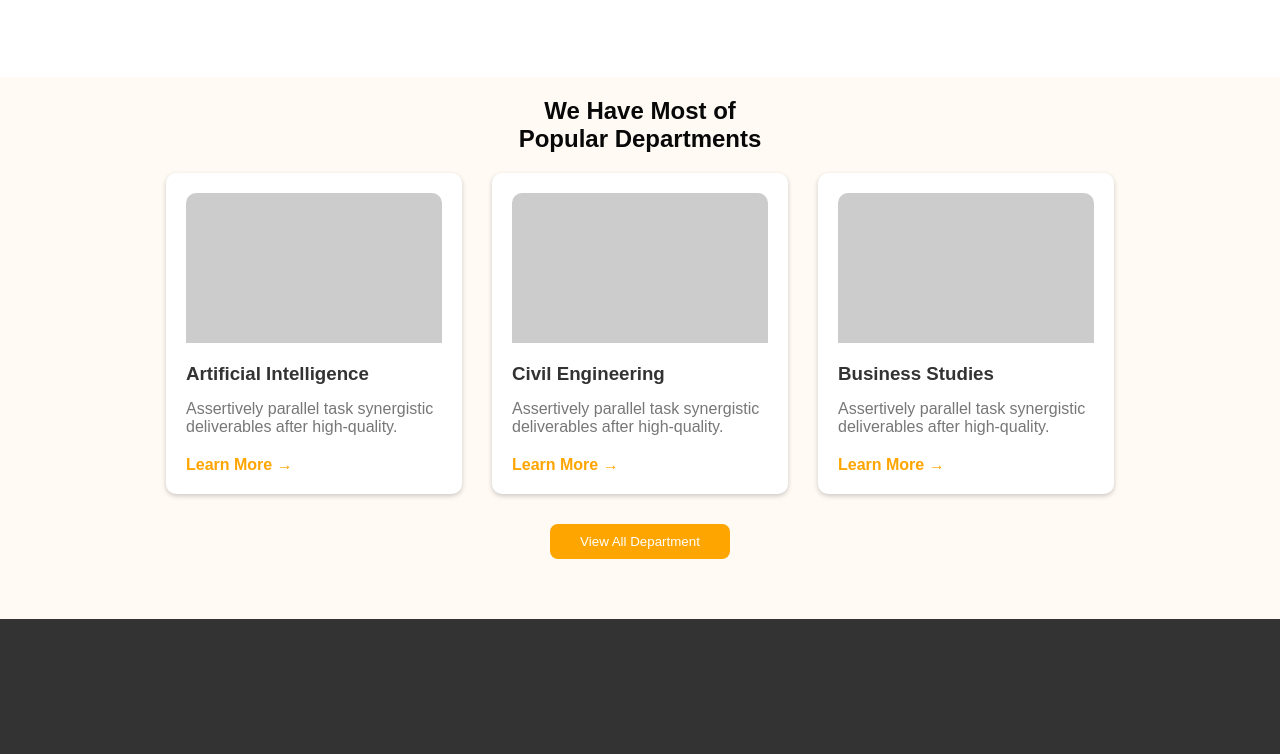
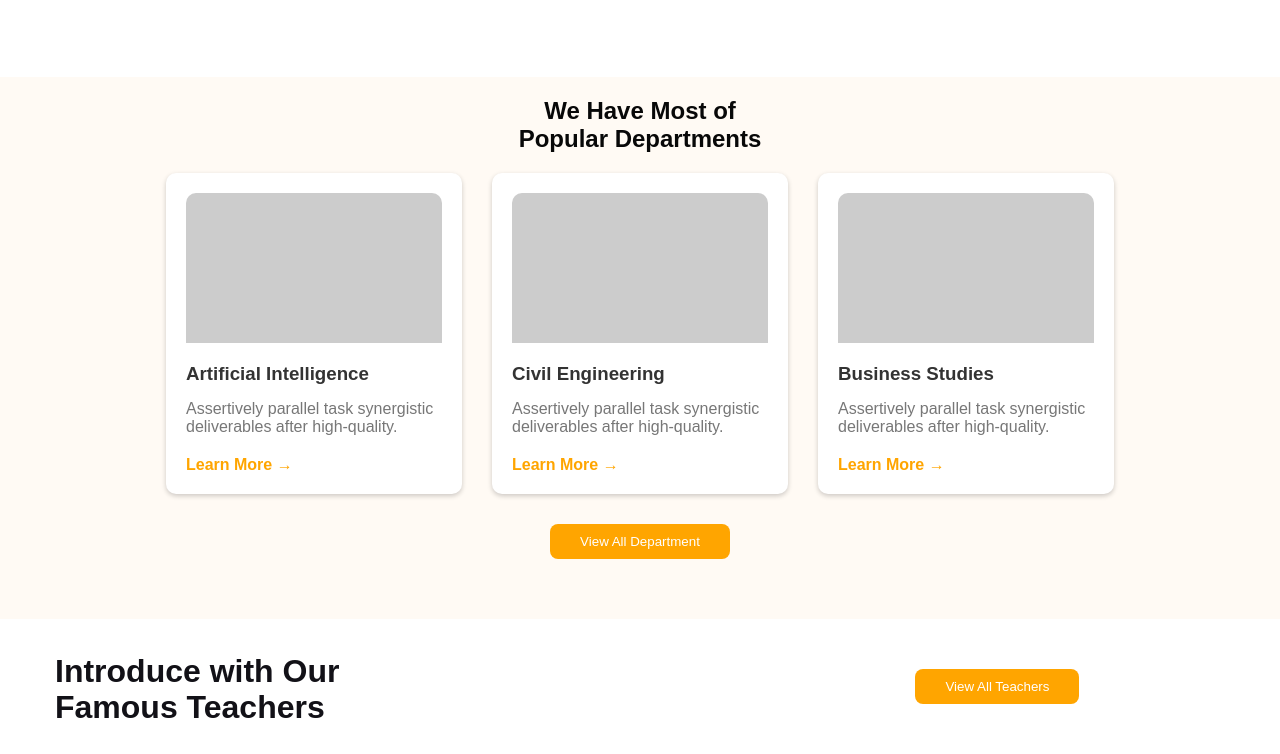
Before and after one commit to windeesel365/frontend-Miniproject-Eu, a plain HTML site: page index.html in a window 1280 px wide. Shown: the part 1317-2071 px from the top of the page. Before the commit the page ends 1936 px from the top, so only its background shows below. Drawn offline with Linux system fonts and the light colour scheme.

Commit message:
feat:Add teacher part

```diff
--- a/index.html
+++ b/index.html
@@ -155,6 +155,14 @@
         <button class="dep-all-button">View All Department</button>
     </div>
 
+    <div class="teacher">
+        <div class="centered-ver-align teacher-text">
+            <h1>Introduce with Our</h1>
+            <h1>Famous Teachers</h1>
+        </div>
+        <button class="teacher-button">View All Teachers</button>
+    </div>
+
 
 <script src="script.js"></script>
 </body>
```
